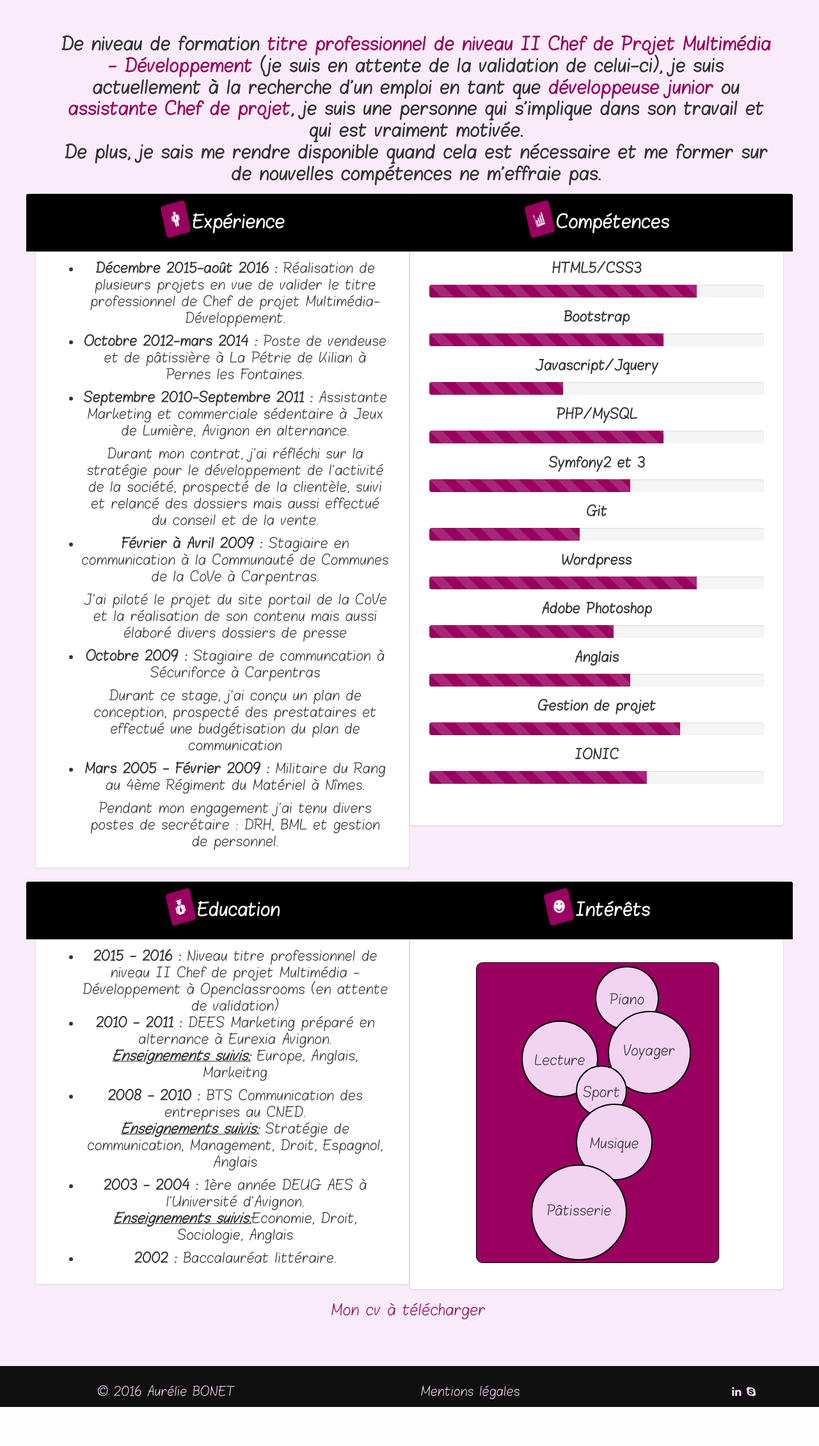
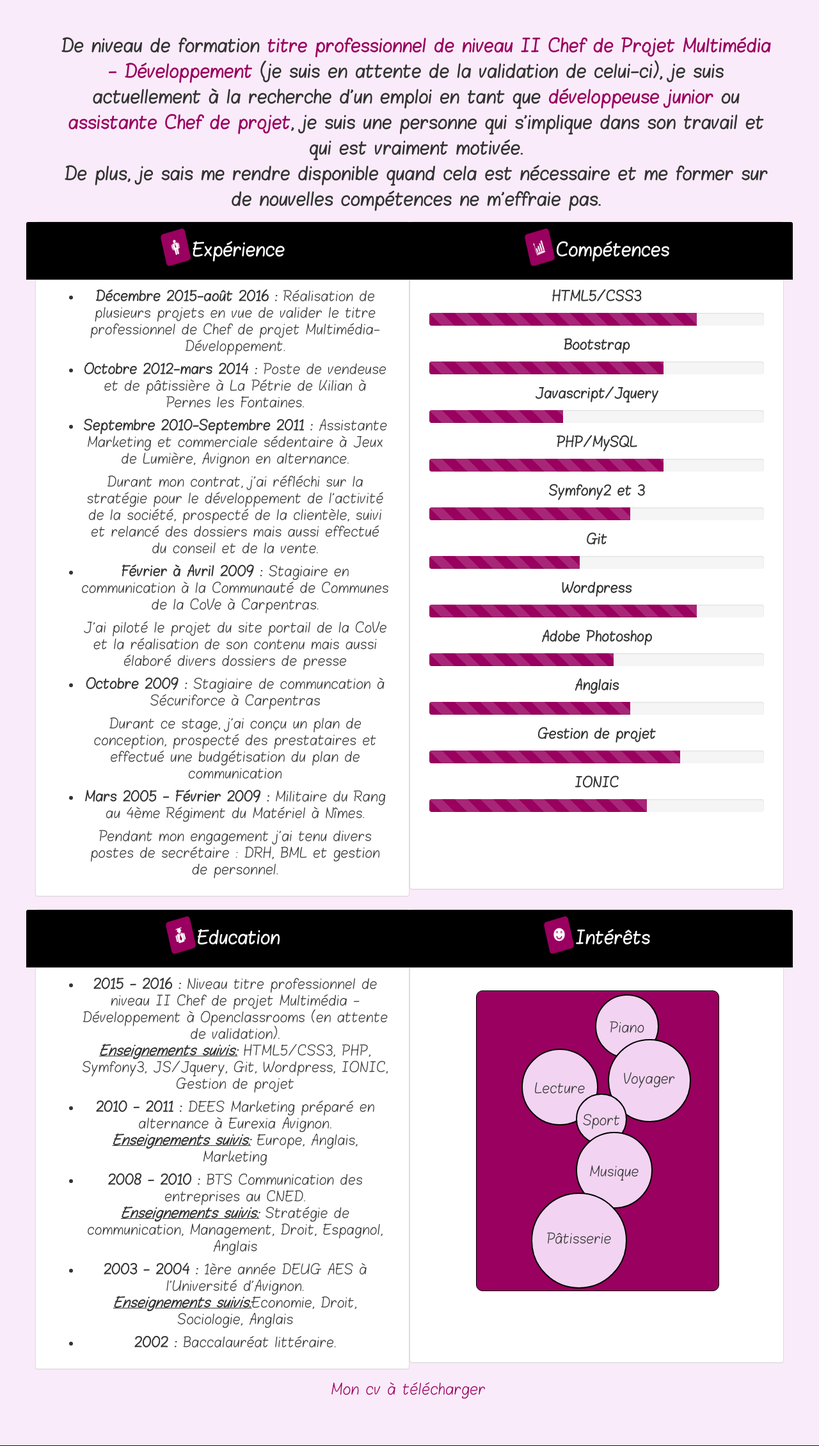
Before and after one commit to bonetaurelie/siteAurelie, a PHP site: page /cv.php in a window 1280 px wide. Shown: the part 54-2314 px from the top of the page at 64% size. Before the commit the page ends 2253 px from the top, so only its background shows below. Run offline with PHP 8.4, Linux system fonts and the light colour scheme; some libraries are stand-ins or nearby versions.

Commit message:
mise en forme cv

```diff
--- a/cv.php
+++ b/cv.php
@@ -139,9 +139,10 @@ include ('menu.php');
                 </div>
                 <div class="panel-body education">
                     <ul>
-                        <li><b>2015 - 2016 :</b> Niveau titre professionnel de niveau II Chef de projet Multimédia - Développement à Openclassrooms (en attente de validation)</li>
+                        <li><b>2015 - 2016 :</b> Niveau titre professionnel de niveau II Chef de projet Multimédia - Développement à Openclassrooms (en attente de validation).
+                            <p><b><i><u>Enseignements suivis:</u></i></b> HTML5/CSS3, PHP, Symfony3, JS/Jquery, Git, Wordpress, IONIC, Gestion de projet</p></li>
                         <li><b>2010 - 2011 :</b> DEES Marketing préparé en alternance à Eurexia Avignon.
-                            <p><b><i><u>Enseignements suivis:</u></i></b> Europe, Anglais, Markeitng</p></li>
+                            <p><b><i><u>Enseignements suivis:</u></i></b> Europe, Anglais, Marketing</p></li>
                         <li><b>2008 - 2010 :</b> BTS Communication des entreprises au CNED.
                             <p><b><i><u>Enseignements suivis:</u></i></b> Stratégie de communication, Management, Droit, Espagnol, Anglais</p></li>
                         <li><b>2003 - 2004 :</b> 1ère année DEUG AES à l'Université d'Avignon.
--- a/style.css
+++ b/style.css
@@ -35,6 +35,7 @@ html{
     margin-top: 50px;
     font-size:1.5em;
     font-weight: bold;
+    line-height: 1.6em;
 }
 
 .index img{
@@ -67,6 +68,7 @@ a:hover{
     padding-top:110px;
     padding-left: 20px;
     font-size: 1.3em;
+    line-height: 2.2em;
 }
 
 .cv{
@@ -114,11 +116,6 @@ a:hover{
 
 .competences{
     font-weight: bold;
-    margin-bottom: 30px;
-}
-
-.interet{
-    margin-bottom: 58px;
 }
 
 .cercle1{
@@ -332,11 +329,11 @@ footer p{
 @media all and (min-width:992px) {
     .competences{
         font-weight: bold;
-        margin-bottom: 205px;
+        margin-bottom: 290px;
     }
 
     .interet{
-        margin-bottom: 70px;
+        margin-bottom: 166px;
     }
 
     .bordure{
@@ -349,11 +346,11 @@ footer p{
 @media all and (min-width:1200px) {
     .competences{
         font-weight: bold;
-        margin-bottom: 30px;
+        margin-bottom: 85px;
     }
 
     .interet{
-        margin-bottom: 30px;
+        margin-bottom: 100px;
     }
 
     .bordure{
```
